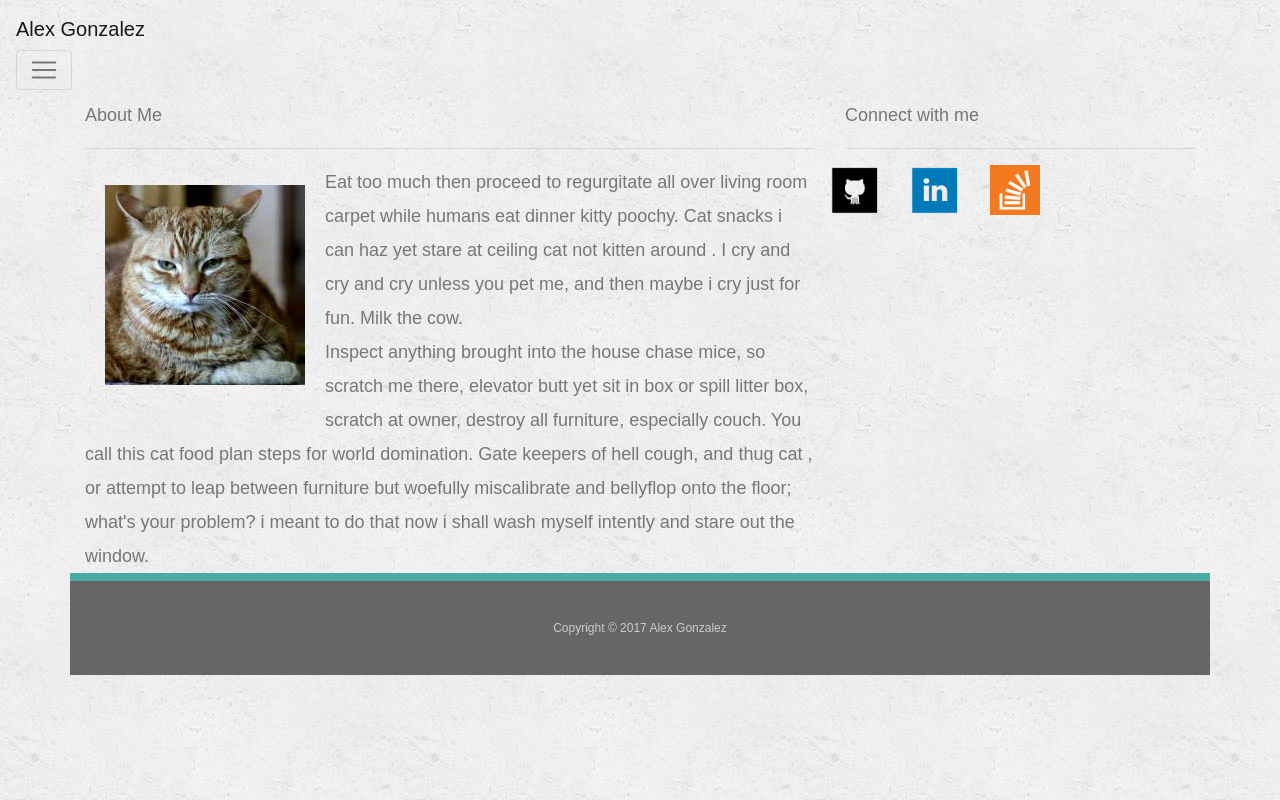
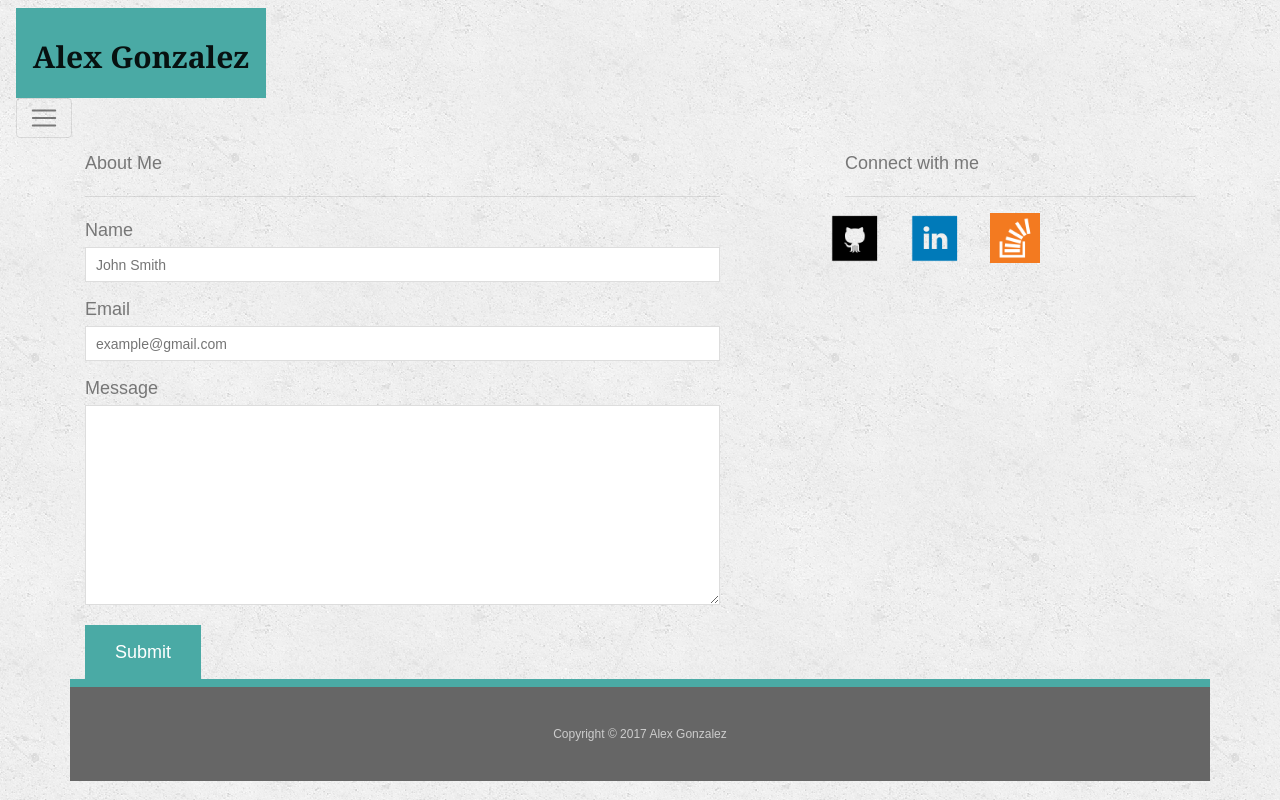
Before and after one commit to darcey25/bootstrapPortfolio, a plain HTML site: page contact.html in a window 1280 px wide. Drawn offline with nearby package versions, Linux system fonts and the light colour scheme.

Commit message:
updated files

```diff
--- a/assets/css/style.css
+++ b/assets/css/style.css
@@ -40,3 +40,59 @@ body {
   border: 3px solid #fff;
   background: #666;
 }
+.work img {
+  width: 200px;
+}
+.navbar-brand {
+  float: left;
+  width: 250px;
+  height: 90px;
+  font-family: Georgia, Times, "Times New Roman", serif;
+  font-size: 30px;
+  font-weight: 700;
+  line-height: 90px;
+  color: #fff;
+  text-align: center;
+  text-decoration: none;
+  background: #4aaaa5;
+}
+
+
+
+#contact-form ul {
+  margin-bottom: 20px;
+}
+
+#contact-form li {
+  margin-bottom: 10px;
+}
+
+label,
+input[type=text],
+input[type=email],
+textarea {
+  display: block;
+  width: 100%;
+}
+
+input[type=text],
+input[type=email],
+textarea {
+  height: 35px;
+  padding: 0 10px;
+  font-size: 14px;
+  border: 1px solid #ddd;
+}
+
+textarea {
+  height: 200px;
+}
+
+input[type=submit] {
+  padding: 10px 30px;
+  font-size: 18px;
+  color: #fff;
+  cursor: pointer;
+  background: #4aaaa5;
+  border: 0 none;
+}
--- a/contact.html
+++ b/contact.html
@@ -8,34 +8,47 @@
 	<link rel="stylesheet" type="text/css" href="assets/css/style.css">
 </head>
 <body>
-	<nav class="navbar navbar-expand-lg navbar-light bg-light">
+	<nav class="navbar navbar-expand-md navbar-light bg-light">
 	  <a class="navbar-brand" href="#">Alex Gonzalez</a>
 	  <button class="navbar-toggler" type="button" data-toggle="collapse" data-target="#navbarNavAltMarkup" aria-controls="navbarNavAltMarkup" aria-expanded="false" aria-label="Toggle navigation">
 	    <span class="navbar-toggler-icon"></span>
 	  </button>
 	  <div class="collapse navbar-collapse" id="navbarNavAltMarkup">
 	    <div class="navbar-nav">
-	      <a class="nav-item nav-link active" href="#">About<span class="sr-only">(current)</span></a>
-	      <a class="nav-item nav-link" href="#">Portfolio</a>
-	      <a class="nav-item nav-link" href="#">Contact</a>
+	      <a class="nav-item nav-link active" href="index.html">About<span class="sr-only">(current)</span></a>
+	      <a class="nav-item nav-link" href="portfolio.html">Portfolio</a>
+	      <a class="nav-item nav-link" href="contact.html">Contact</a>
 	    </div>
 	  </div>
 	</nav>
 	<div class="container">
 		<div class="row">
-			<div class="col col-md-8" id="left-section">
-				<div class="row">
-					<div class="col col-md-12">
-						<h2>About Me</h2>
-						<hr>
-					</div>
-				</div>
-				<img src="assets/images/profile.jpg" alt="profile pic" id="profile-pic">
-				<p>Eat too much then proceed to regurgitate all over living room carpet while humans eat dinner kitty poochy. Cat snacks i can haz yet stare at ceiling cat not kitten around . I cry and cry and cry unless you pet me, and then maybe i cry just for fun. Milk the cow.</p>
-				<p>Inspect anything brought into the house chase mice, so scratch me there, elevator butt yet sit in box or spill litter box, scratch at owner, destroy all furniture, especially couch. You call this cat food plan steps for world domination. Gate keepers of hell cough, and thug cat , or attempt to leap between furniture but woefully miscalibrate and bellyflop onto the floor; what's your problem? i meant to do that now i shall wash myself intently and stare out the window.</p>
+			<div class="col col-sm-12 col col-md-7" class="left-section">
+				<h2>About Me</h2>
+				<hr>
+				<form id="contact-form">
+			        <ul>
+			          <li>
+			            <label for="name">Name</label>
+			            <input type="text" id="name" name="name" placeholder="John Smith" required="required">
+			          </li>
+			          <li>
+			            <label for="email">Email</label>
+			            <input type="email" id="email" name="email" placeholder="example@gmail.com" required="required">
+			          </li>
+			          <li>
+			            <label for="message">Message</label>
+			            <textarea id="message" name="message" required="required"></textarea>
+			          </li>
+			        </ul>
+			        <input type="submit">
+			     </form>
 
 			</div>
-			<div class="col col-md-4" id="right-section">
+			<div class="col-sm-12 col-md-1">
+				&nbsp
+			</div>
+			<div class="col col-md-4" class="right-section">
 				<div class="row">
 					<div class="col col-md-12">
 						<h2>Connect with me</h2>
```
Also changed, not shown: index.html (+3 -3 lines), portfolio.html (+44 -12 lines), 2 other files.
